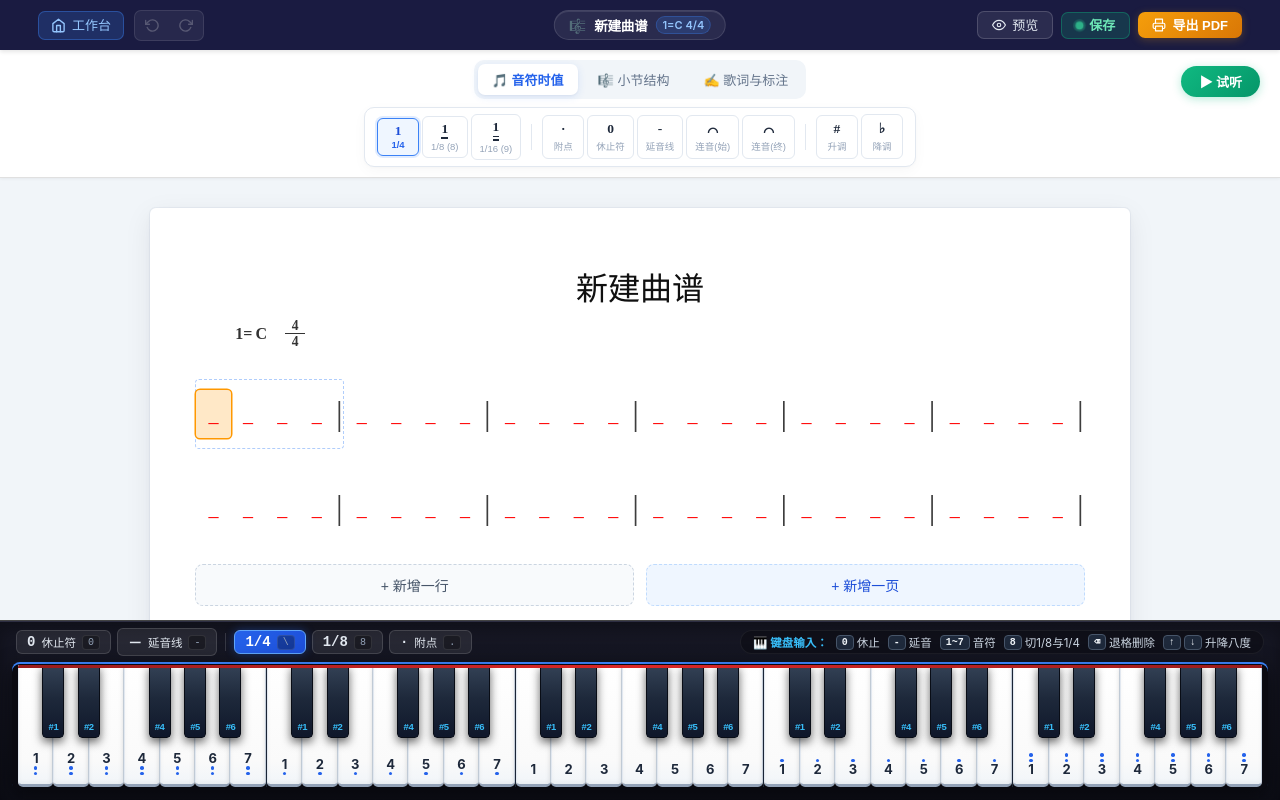
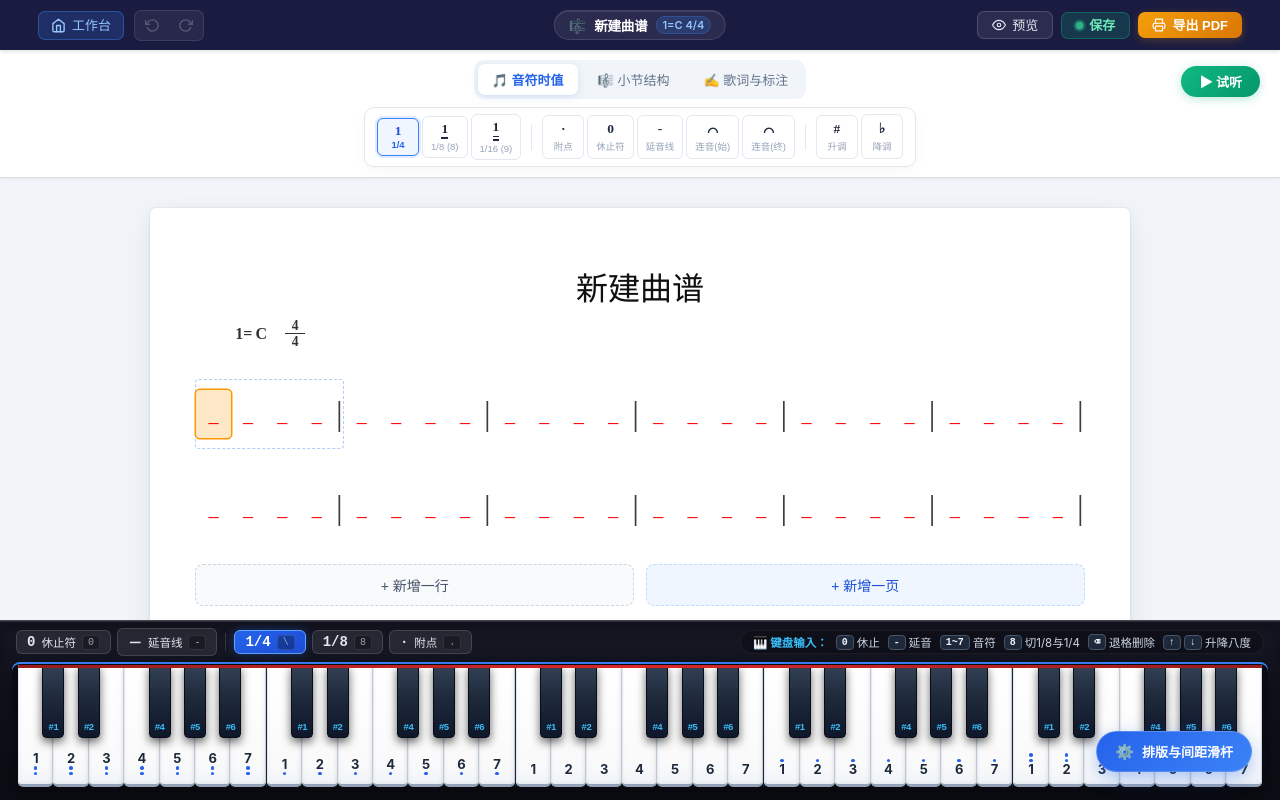
Before and after one commit to Muyi3927/Easypu, a React (Vite) app: page /editor/1 in a window 1280 px wide. Built offline with nearby package versions, Linux system fonts and the light colour scheme.

Commit message:
feat: add manual spacing sliders and floating quick layout control

```diff
--- a/src/components/ScoreEditor.css
+++ b/src/components/ScoreEditor.css
@@ -1723,3 +1723,41 @@
     min-width: 0;
   }
 }
+
+/* 悬浮排版与间距设置快捷按钮 */
+.floating-settings-trigger-btn {
+  position: fixed;
+  right: 28px;
+  bottom: 28px;
+  display: flex;
+  align-items: center;
+  gap: 8px;
+  background: linear-gradient(135deg, #2563eb, #3b82f6);
+  color: #ffffff;
+  border: 1px solid rgba(255, 255, 255, 0.2);
+  padding: 10px 18px;
+  border-radius: 30px;
+  font-size: 13px;
+  font-weight: 600;
+  cursor: pointer;
+  box-shadow: 0 6px 18px rgba(37, 99, 235, 0.35);
+  z-index: 90;
+  transition: all 0.2s cubic-bezier(0.4, 0, 0.2, 1);
+  user-select: none;
+}
+
+.floating-settings-trigger-btn:hover {
+  transform: translateY(-2px) scale(1.03);
+  box-shadow: 0 8px 24px rgba(37, 99, 235, 0.45);
+  background: linear-gradient(135deg, #1d4ed8, #2563eb);
+}
+
+.floating-settings-trigger-btn .icon {
+  font-size: 15px;
+}
+
+@media print {
+  .floating-settings-trigger-btn {
+    display: none !important;
+  }
+}
--- a/src/components/ScoreEditor.tsx
+++ b/src/components/ScoreEditor.tsx
@@ -360,7 +360,6 @@ export const ScoreEditor = () => {
   ];
 
   const measuresPerLineOptions = [2, 3, 4, 5, 6, 7, 8];
-  const lineHeightOptions = [0.1, 0.5, 1.0, 1.5];
   const fontOptions = ['Times New Roman', 'Arial', '宋体', '黑体', 'Georgia', '楷体'];
   const fontSizeOptions = [24, 32, 36, 48]; // 4档 (从24到48分4档)
   const barlineSizeOptions = [1, 2, 3, 4]; // 4档，映射到1-3em
@@ -1007,12 +1006,78 @@ export const ScoreEditor = () => {
                         </div>
                       </div>
                       <div className="form-group">
-                        <label>行距</label>
-                        <select value={score.lineHeight} onChange={e => setScore({ ...score, lineHeight: parseFloat(e.target.value) })}>
-                          {lineHeightOptions.map(n => (
-                            <option key={n} value={n}>{n.toFixed(1)}倍</option>
-                          ))}
-                        </select>
+                        <label>行间距 (手动滑杆)</label>
+                        <div className="page-width-control">
+                          <div className="page-width-slider-row">
+                            <input
+                              type="range"
+                              min="0"
+                              max="1.5"
+                              step="0.05"
+                              value={score.lineHeight !== undefined ? score.lineHeight : 0.1}
+                              onChange={e => setScore({ ...score, lineHeight: parseFloat(e.target.value) })}
+                            />
+                            <span className="range-value">{((score.lineHeight !== undefined ? score.lineHeight : 0.1) * 10).toFixed(1)} 档 ({(score.lineHeight || 0.1).toFixed(2)}x)</span>
+                          </div>
+                          <div className="page-width-presets">
+                            {[
+                              { label: '极紧凑 (0.0x)', value: 0 },
+                              { label: '紧凑 (0.1x)', value: 0.1 },
+                              { label: '标准 (0.3x)', value: 0.3 },
+                              { label: '舒适 (0.6x)', value: 0.6 },
+                              { label: '宽松 (1.0x)', value: 1.0 },
+                            ].map(preset => (
+                              <button
+                                key={preset.value}
+                                type="button"
+                                className={`preset-chip ${Math.abs((score.lineHeight ?? 0.1) - preset.value) < 0.03 ? 'active' : ''}`}
+                                onClick={() => setScore({ ...score, lineHeight: preset.value })}
+                              >
+                                {preset.label}
+                              </button>
+                            ))}
+                          </div>
+                        </div>
+                      </div>
+
+                      <div className="form-group">
+                        <label>上下页边距 (手动滑杆)</label>
+                        <div className="page-width-control">
+                          <div className="page-width-slider-row">
+                            <input
+                              type="range"
+                              min="0"
+                              max="60"
+                              step="2"
+                              value={score.pageMarginTop !== undefined ? score.pageMarginTop : 12}
+                              onChange={e => {
+                                const val = parseInt(e.target.value) || 0;
+                                setScore({ ...score, pageMarginTop: val, pageMarginBottom: Math.round(val * 1.25) });
+                              }}
+                            />
+                            <span className="range-value">{score.pageMarginTop ?? 12}px</span>
+                          </div>
+                        </div>
+                      </div>
+
+                      <div className="form-group">
+                        <label>左右页边距 (手动滑杆)</label>
+                        <div className="page-width-control">
+                          <div className="page-width-slider-row">
+                            <input
+                              type="range"
+                              min="0"
+                              max="50"
+                              step="2"
+                              value={score.pageMarginLeft !== undefined ? score.pageMarginLeft : 12}
+                              onChange={e => {
+                                const val = parseInt(e.target.value) || 0;
+                                setScore({ ...score, pageMarginLeft: val, pageMarginRight: val });
+                              }}
+                            />
+                            <span className="range-value">{score.pageMarginLeft ?? 12}px</span>
+                          </div>
+                        </div>
                       </div>
                       <div className="form-group">
                         <label>小节序号</label>
@@ -1726,6 +1791,21 @@ export const ScoreEditor = () => {
           )}
         </div>
       ))}
+
+      {/* 悬浮排版与间距设置快捷按钮 */}
+      {!isPreviewMode && !showSettings && (
+        <button
+          className="floating-settings-trigger-btn"
+          onClick={() => {
+            setActiveSettingsTab('style');
+            setShowSettings(true);
+          }}
+          title="打开排版与间距滑杆设置"
+        >
+          <span className="icon">⚙️</span>
+          <span className="label">排版与间距滑杆</span>
+        </button>
+      )}
     </div>
   );
 };
```
